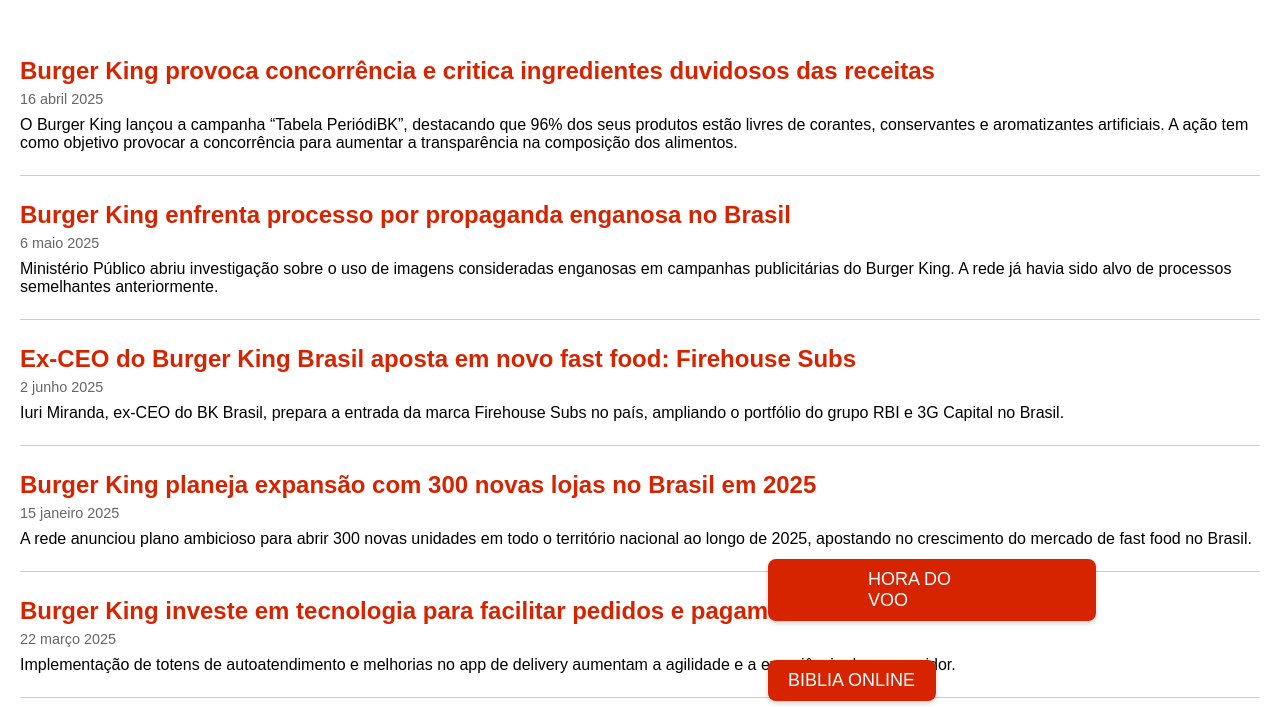
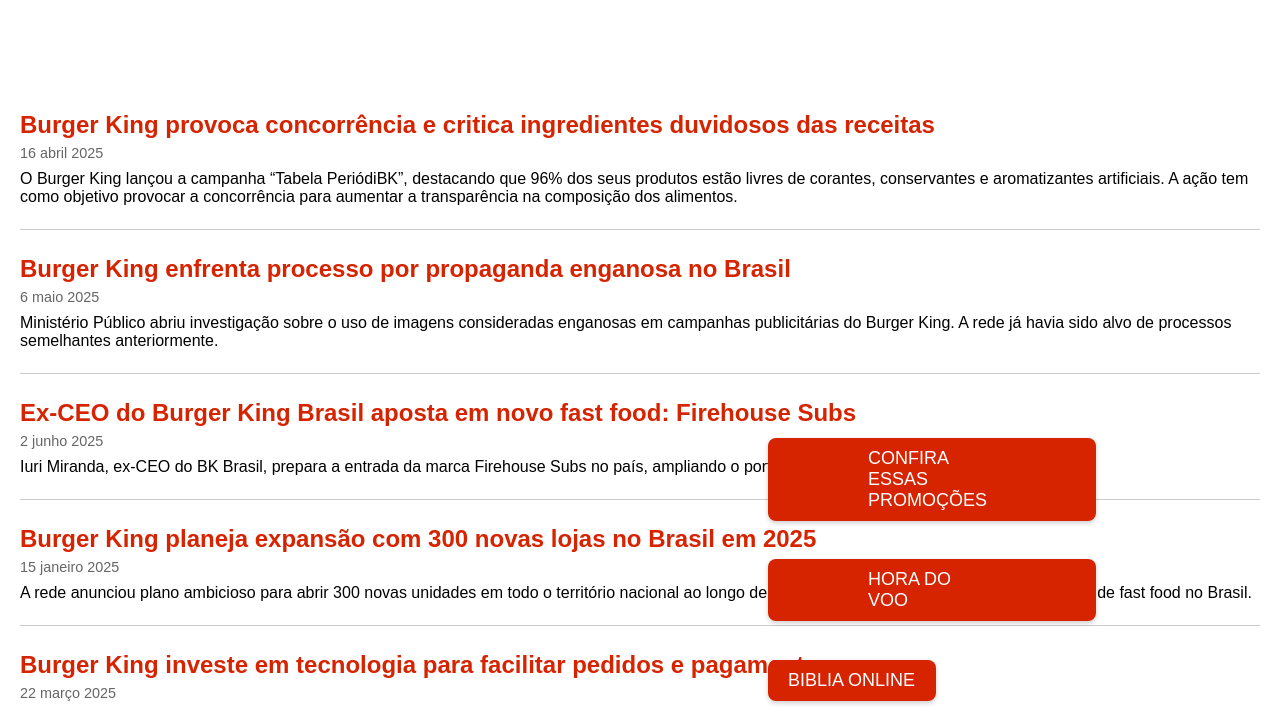
Before and after one commit to victorxx/fastfoodtimelinebrasil, a plain HTML site: page index.html in a window 1280 px wide. Shown: the part 79-786 px from the top of the page. Drawn offline with Linux system fonts and the light colour scheme.

Commit message:
index.html

```diff
--- a/index.html
+++ b/index.html
@@ -63,7 +63,10 @@
   box-shadow: 0 2px 5px rgba(0,0,0,0.2); /* sombra leve */
   transition: background-color 0.3s ease;
   width: 10%;
- }
+ }/* anuncio01 */
+
+
+
    /* anuncio02 */
   a[href="https://horavoo-git-main-victorsaibs-projects.vercel.app/"]{
   color: white; /* texto branco para destacar */
@@ -79,7 +82,32 @@
   box-shadow: 0 2px 5px rgba(0,0,0,0.2); /* sombra leve */
   transition: background-color 0.3s ease;
   width: 10%;
+ } /* anuncio02 */
+
+
+
+
+
+  /* anuncio03 */
+
+  a[href="loja.html"]{
+  color: white; /* texto branco para destacar */
+  font-size: large; /* tamanho agradável para botões */
+  position: fixed;
+  bottom: 200px;
+  left: 60%;
+  background-color: #d62300;
+  border-radius: 8px; /* bordas arredondadas padrão */
+  border: none;
+  padding: 10px 100px;
+  cursor: pointer;
+  box-shadow: 0 2px 5px rgba(0,0,0,0.2); /* sombra leve */
+  transition: background-color 0.3s ease;
+  width: 10%;
  }
+
+ /* anuncio03 */
+
 </style>
 </head>
 <body>
@@ -89,6 +117,10 @@
 <br>
 <br>
 <a href="https://horavoo-git-main-victorsaibs-projects.vercel.app/">HORA DO VOO</a>
+<br>
+<br>
+<br>
+<a href="loja.html">CONFIRA ESSAS PROMOÇÕES</a>
 <section>
   <article>
     <h2><a href="https://mundodomarketing.com.br/burger-king-provoca-concorrencia-e-critica-ingredientes-duvidosos-das-receitas" target="_blank" rel="noopener noreferrer">Burger King provoca concorrência e critica ingredientes duvidosos das receitas</a></h2>
```
